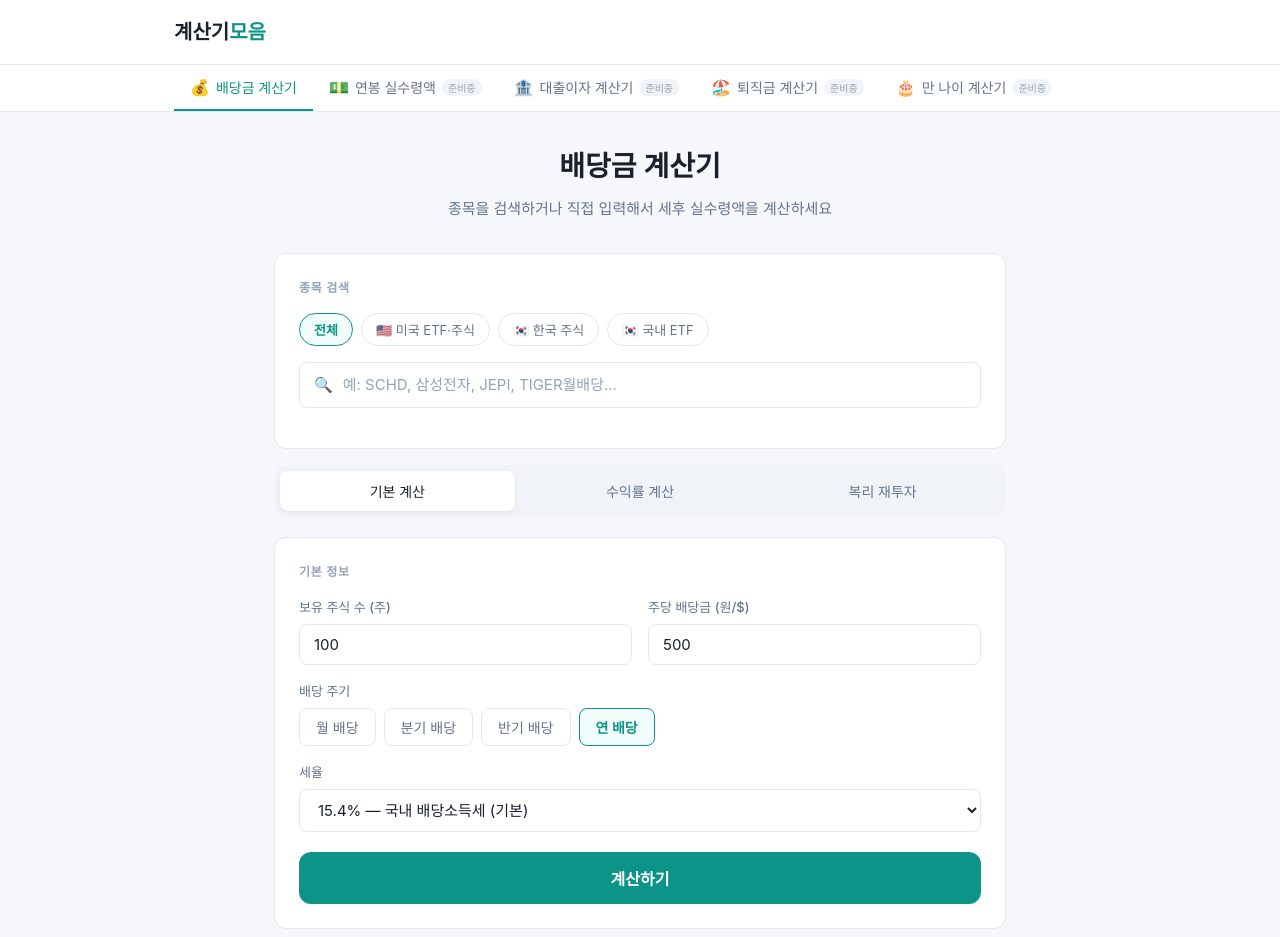
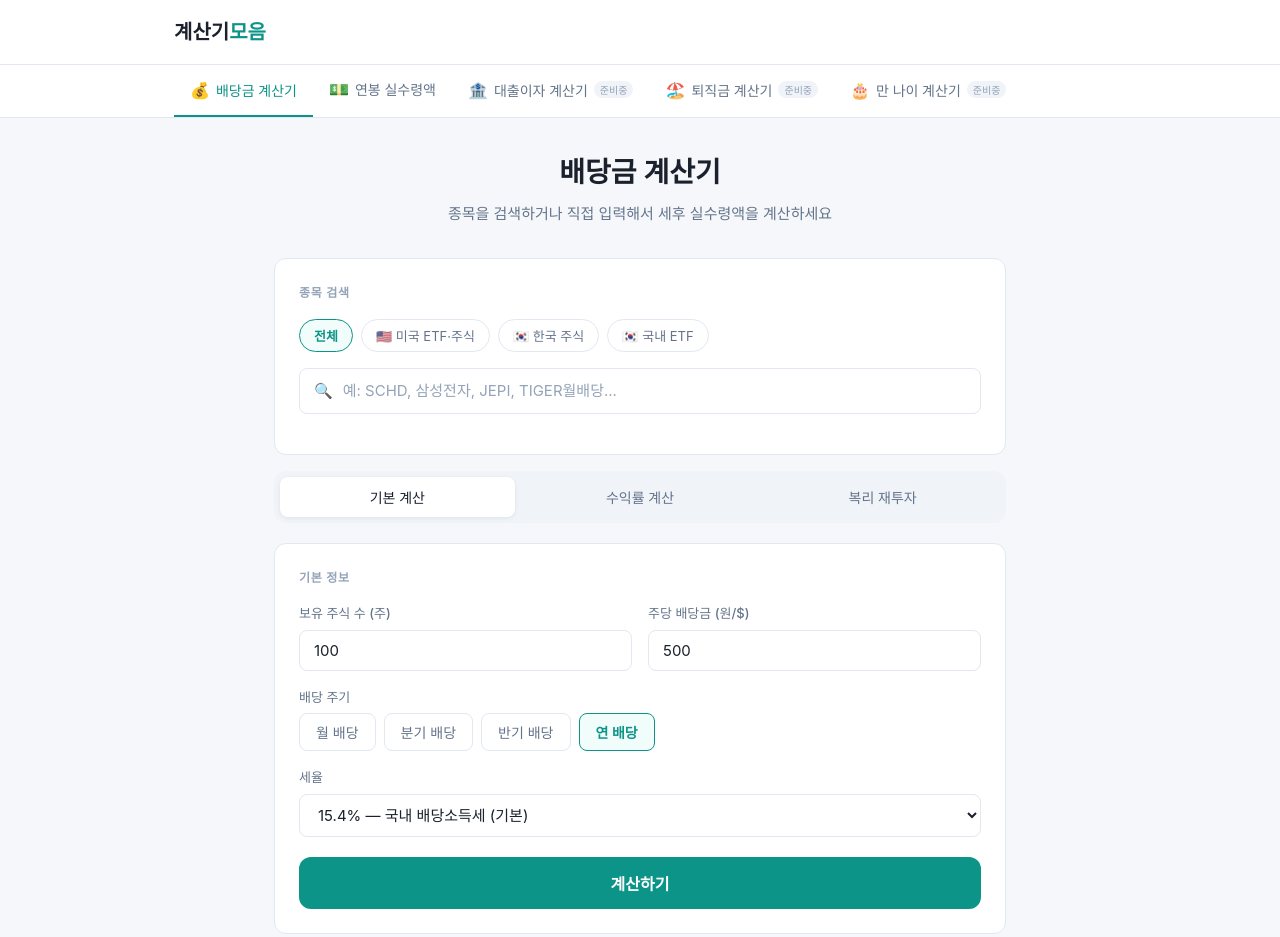
Before and after one commit to haha91-creator/dividend-calculator, a plain HTML site: page index.html in a window 1280 px wide. Shown: the top 937 px of the page. Drawn offline with Linux system fonts and the light colour scheme; a web font is replaced by a local one.

Commit message:
Update index.html

```diff
--- a/index.html
+++ b/index.html
@@ -123,10 +123,9 @@
       <button class="nav-item active" id="nav-dividend" onclick="showPage('dividend')">
         <span class="nav-icon">💰</span> 배당금 계산기
       </button>
-      <button class="nav-item" id="nav-salary" onclick="showPage('salary')">
-        <span class="nav-icon">💵</span> 연봉 실수령액
-        <span class="nav-badge">준비중</span>
-      </button>
+      <a class="nav-item" href="/salary.html">
+  <span class="nav-icon">💵</span> 연봉 실수령액
+</a>
       <button class="nav-item" id="nav-loan" onclick="showPage('loan')">
         <span class="nav-icon">🏦</span> 대출이자 계산기
         <span class="nav-badge">준비중</span>
```
